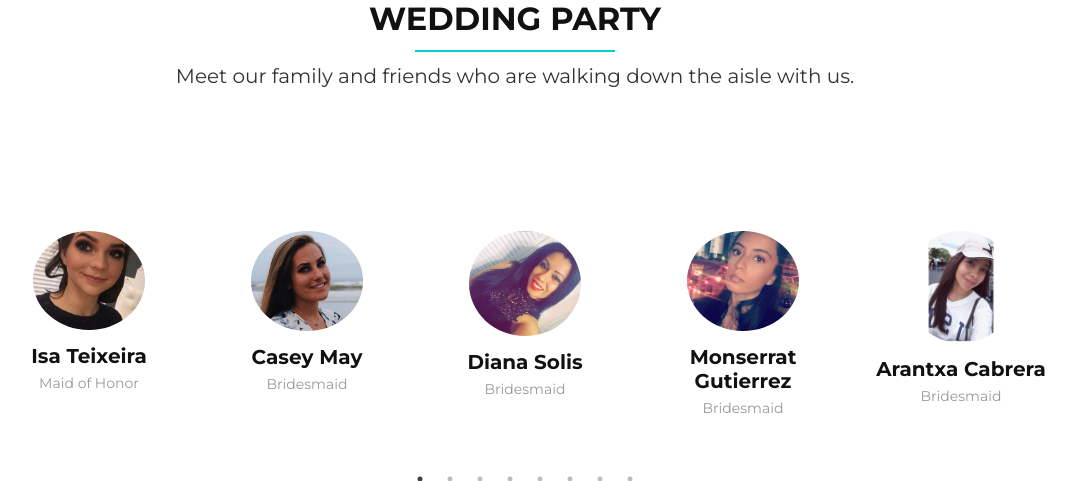
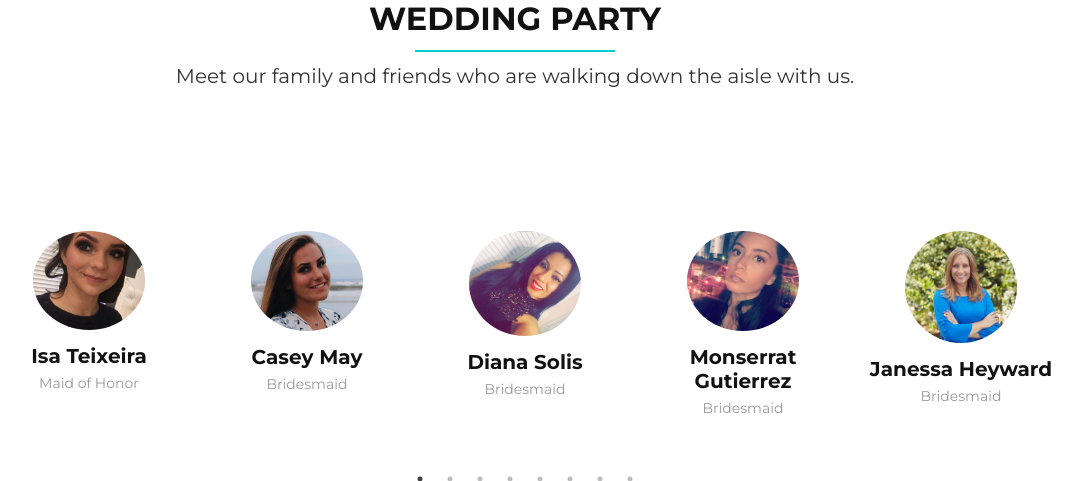
Before and after one commit to anateixeira1108/wedding, a Flask app: page /wedding-party in a window 1280 px wide. Shown: the part 156-637 px from the top of the page, without its empty margins (125-1207 px from the left). Run offline with Flask 2, Linux system fonts and the light colour scheme; some libraries are stand-ins or nearby versions.

Commit message:
Add Ashley bridesmaid

```diff
--- a/requirements.txt
+++ b/requirements.txt
@@ -10,7 +10,7 @@ Flask-MySQL==1.4.0
 Flask-SQLAlchemy==2.3.2
 Flask-WTF==0.14.2
 itsdangerous==1.1.0
-Jinja2==2.10
+Jinja2==2.10.1
 Mako==1.0.7
 MarkupSafe==1.1.0
 pycparser==2.19
@@ -18,6 +18,6 @@ PyMySQL==0.9.3
 python-dateutil==2.7.5
 python-editor==1.0.3
 six==1.12.0
-SQLAlchemy==1.2.17
+SQLAlchemy==1.3.0
 Werkzeug==0.14.1
 WTForms==2.2.1
--- a/wedding/templates/wedding_party.html
+++ b/wedding/templates/wedding_party.html
@@ -38,12 +38,6 @@
         </div>
 
         <div class="party-item">
-          <img src="{{ url_for('static', filename='img/bridesmaid/arantxa.jpg') }}" class="party-img" alt="">
-          <h3>Arantxa Cabrera</h3>
-          <p>Bridesmaid</p>
-        </div>
-
-        <div class="party-item">
           <img src="{{ url_for('static', filename='img/bridesmaid/janessa.jpg') }}" class="party-img" alt="">
           <h3>Janessa Heyward</h3>
           <p>Bridesmaid</p>
@@ -52,6 +46,12 @@
         <div class="party-item">
           <img src="{{ url_for('static', filename='img/bridesmaid/daniela.jpg') }}" class="party-img" alt="">
           <h3>Daniela Arnieri</h3>
+          <p>Bridesmaid</p>
+        </div>
+
+        <div class="party-item">
+          <img src="{{ url_for('static', filename='img/bridesmaid/ashley.jpg') }}" class="party-img" alt="">
+          <h3>Ashley Hotz</h3>
           <p>Bridesmaid</p>
         </div>
 
@@ -90,14 +90,14 @@
         </div>
 
         <div class="party-item">
-          <img src="{{ url_for('static', filename='img/groomsman/sean.jpg') }}" class="party-img" alt="">
-          <h3>Sean O'shea</h3>
+          <img src="{{ url_for('static', filename='img/groomsman/david.jpg') }}" class="party-img" alt="">
+          <h3>David Lamar</h3>
           <p>Groomsman</p>
         </div>
 
         <div class="party-item">
-          <img src="{{ url_for('static', filename='img/groomsman/david.jpg') }}" class="party-img" alt="">
-          <h3>David Lamar</h3>
+          <img src="{{ url_for('static', filename='img/groomsman/sean.jpg') }}" class="party-img" alt="">
+          <h3>Sean O'shea</h3>
           <p>Groomsman</p>
         </div>
 
```
Also changed, not shown: wedding/static/img/bridesmaid/arantxa.jpg (deleted), wedding/static/img/bridesmaid/ashley.jpg (added), 1 other file.
